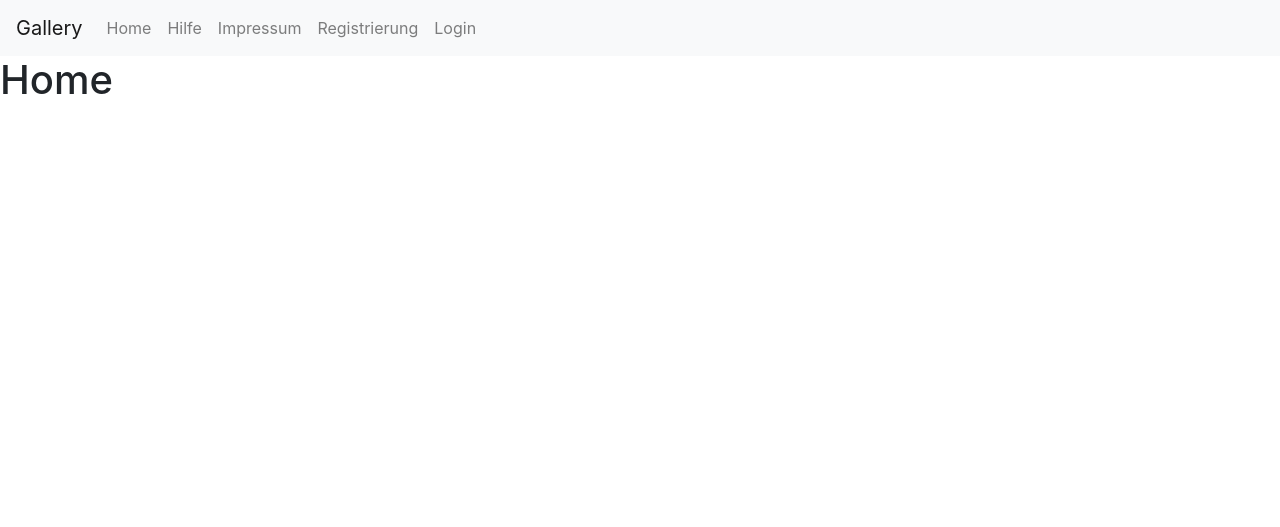
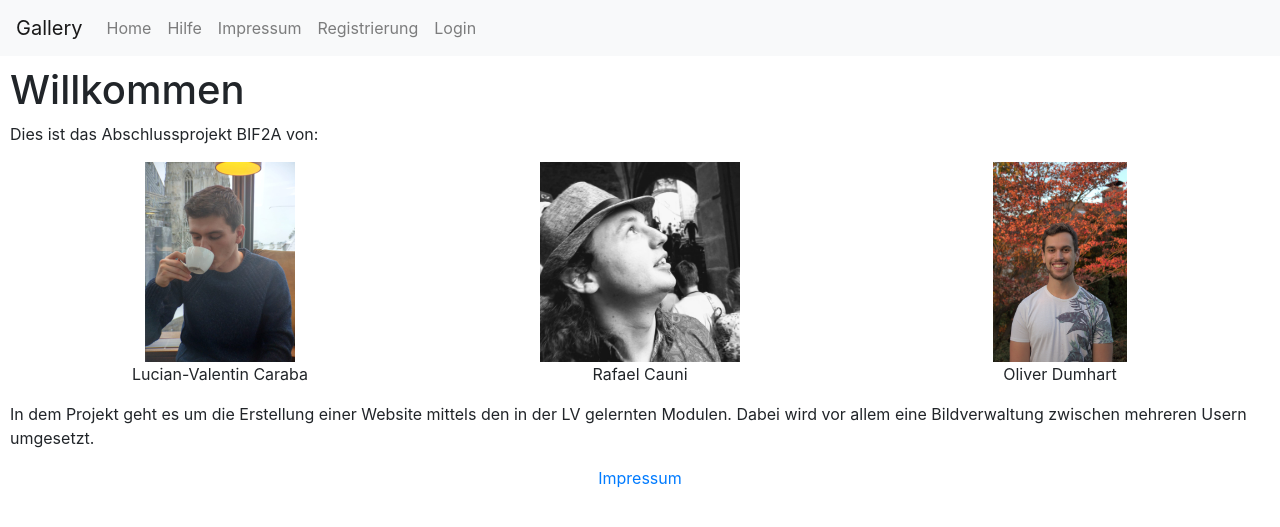
Before and after one commit to nQQb/WT2-CCD, a PHP site: page /BIF_SS19/ in a window 1280 px wide. Shown: the top 527 px of the page. Run offline with PHP 8.4, Linux system fonts and the light colour scheme; some libraries are stand-ins or nearby versions.

Commit message:
Add home page (4)

```diff
--- /dev/null
+++ b/inc/home.php
@@ -0,0 +1,23 @@
+<div id="homepage">
+<h1>Willkommen</h1>
+<p>Dies ist das Abschlussprojekt BIF2A von:</p>
+<div  class="container-fluid">
+    <div class="row">
+        <div class="col text-center">
+            <img src="<?php echo $localhostRoot;?>/pictures/home/valentin.jpg"/>
+            <p>Lucian-Valentin Caraba</p>
+        </div>
+        <div class="col text-center">
+            <img src="<?php echo $localhostRoot;?>/pictures/home/rafael.jpg"/>
+            <p>Rafael Cauni</p>
+        </div>
+        <div class="col text-center">
+            <img src="<?php echo $localhostRoot;?>/pictures/home/oliver.jpg"/>
+            <p>Oliver Dumhart</p>
+        </div>
+    </div>
+</div>
+
+<p>In dem Projekt geht es um die Erstellung einer Website mittels den in der LV gelernten Modulen.
+    Dabei wird vor allem eine Bildverwaltung zwischen mehreren Usern umgesetzt.</p>
+</div>
--- a/index.php
+++ b/index.php
@@ -10,9 +10,9 @@ and open the template in the editor.
     <meta charset="UTF-8">
     <title>Gallery</title>
     <meta name="viewport" content="width=device-width, initial-scale=1.0">
-    <link rel="stylesheet" type="text/css" href="style.css">
     <link rel="stylesheet" href="res/css/bootstrap.min.css">
     <link rel="stylesheet" href="croppie.css"/>
+    <link rel="stylesheet" href="res/css/style.css"/>
 
     <script>
         var baseURL = '/BIF_SS19/Abschlussprojekt/';
@@ -21,6 +21,7 @@ and open the template in the editor.
     <?php
 
     $root = __DIR__;
+    $localhostRoot = "http://localhost/BIF_SS19/Abschlussprojekt";
     include("utility/DbManager.php");
     include("model/User.class.php");
 
@@ -142,13 +143,17 @@ and open the template in the editor.
                 </form>
             </div>
             <?php
-        }
+        }else {
+        include("inc/home.php");
+    }
     } else {
-        echo "<h1>Home</h1>";
-
+        include("inc/home.php");
     }
     ?>
 </main>
+<footer class="text-center">
+    <a href="index.php?site=imprint">Impressum</a>
+</footer>
 </body>
 <script src="croppie.js"></script>
 <script src="jquery-3.4.1.min.js"></script>
--- /dev/null
+++ b/res/css/style.css
@@ -0,0 +1,7 @@
+#homepage{
+    margin: 10px;
+}
+#homepage img{
+    max-height: 200px;
+    max-width: 200px;
+}
```
Also changed, not shown: pictures/home/oliver.jpg (added), pictures/home/rafael.jpg (added), pictures/home/valentin.jpg (added).
